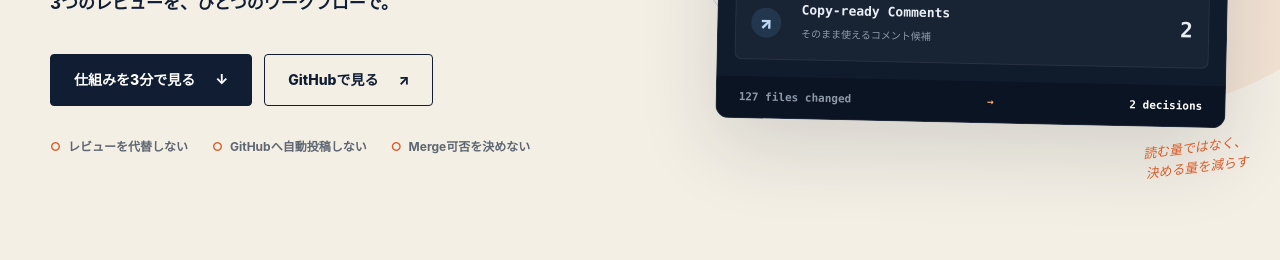
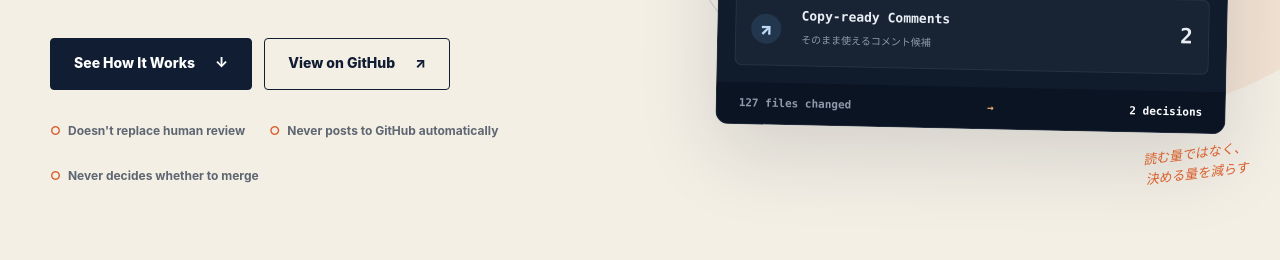
Before and after one commit to Shogo1222/socratic, a plain HTML site: page site/index.html in a window 1280 px wide. Shown: the part 540-800 px from the top of the page. Drawn offline with Linux system fonts and the light colour scheme; files whose address does not match are found by name.

Commit message:
Use English copy in key sections

```diff
--- a/site/index.html
+++ b/site/index.html
@@ -58,13 +58,13 @@
               <strong>3つのレビューを、ひとつのワークフローで。</strong>
             </p>
             <div class="hero-actions">
-              <a class="button button-primary" href="#how">仕組みを3分で見る <span aria-hidden="true">↓</span></a>
-              <a class="button button-ghost" href="https://github.com/Shogo1222/socratic">GitHubで見る <span aria-hidden="true">↗</span></a>
+              <a class="button button-primary" href="#how">See How It Works <span aria-hidden="true">↓</span></a>
+              <a class="button button-ghost" href="https://github.com/Shogo1222/socratic">View on GitHub <span aria-hidden="true">↗</span></a>
             </div>
-            <ul class="trust-list" aria-label="Socraticの基本方針">
-              <li>レビューを代替しない</li>
-              <li>GitHubへ自動投稿しない</li>
-              <li>Merge可否を決めない</li>
+            <ul class="trust-list" aria-label="Socratic principles">
+              <li>Doesn't replace human review</li>
+              <li>Never posts to GitHub automatically</li>
+              <li>Never decides whether to merge</li>
             </ul>
           </div>
 
@@ -139,7 +139,7 @@
           <div class="section-heading">
             <div>
               <p class="section-kicker">HOW IT WORKS</p>
-              <h2>問い、引き出し、反証する。</h2>
+              <h2>Ask. Elicit. Refute.</h2>
             </div>
             <p>
               ソクラテスの問答法を、AI時代のコードレビューへ。
@@ -217,7 +217,7 @@
           <div class="section-heading compact">
             <div>
               <p class="section-kicker">USE CASES</p>
-              <h2>レビューの目的に合わせて使う。</h2>
+              <h2>Use the right review for the job.</h2>
             </div>
           </div>
           <div class="case-grid">
@@ -265,7 +265,7 @@
         <div class="shell install-card">
           <div class="install-copy">
             <p class="section-kicker light">GET STARTED</p>
-            <h2>最初のレビューを、<br>今すぐ始める。</h2>
+            <h2>Start your first review.<br>Right now.</h2>
             <p>GitHub CLIまたはOpen Agent Skills CLIで、3つのSkillをまとめて導入できます。</p>
             <a href="https://github.com/Shogo1222/socratic#installation">詳しい使い方をREADMEで見る <span aria-hidden="true">↗</span></a>
           </div>
```
